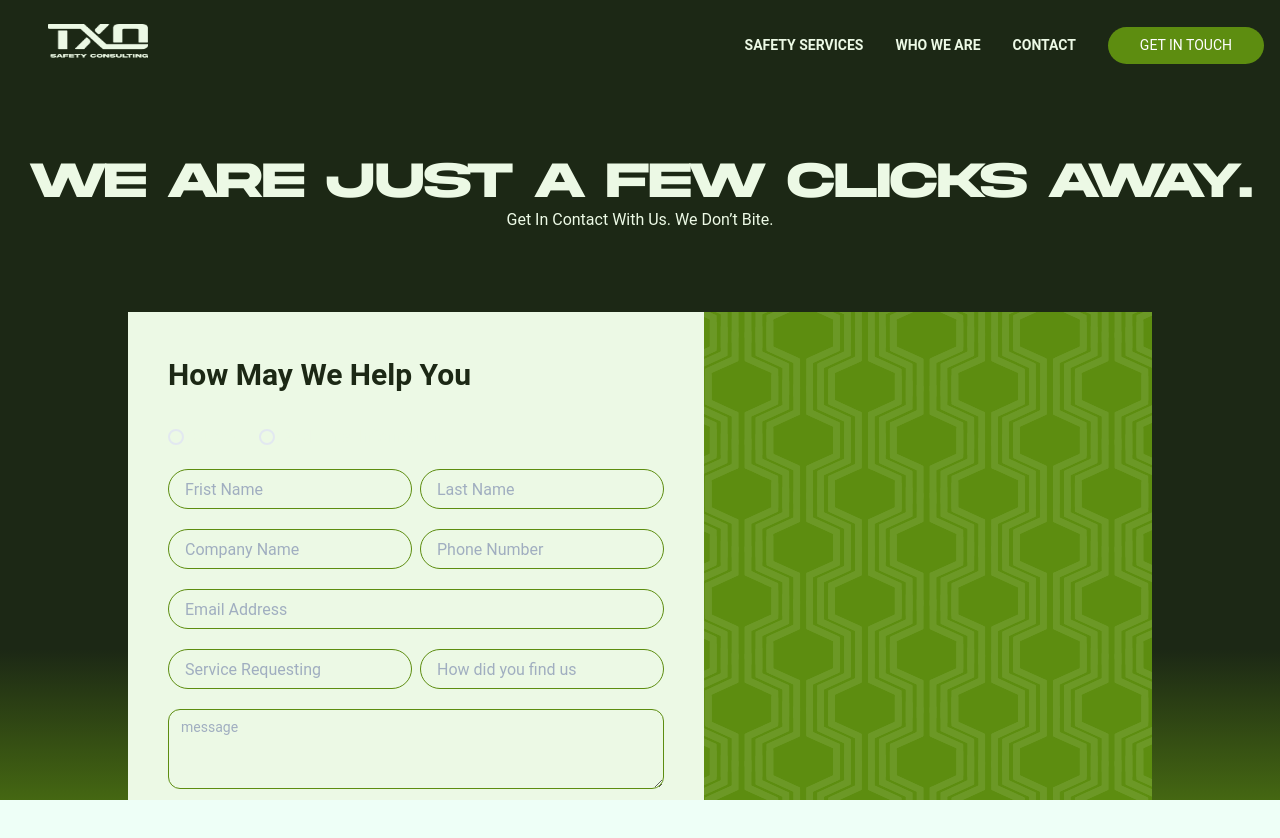
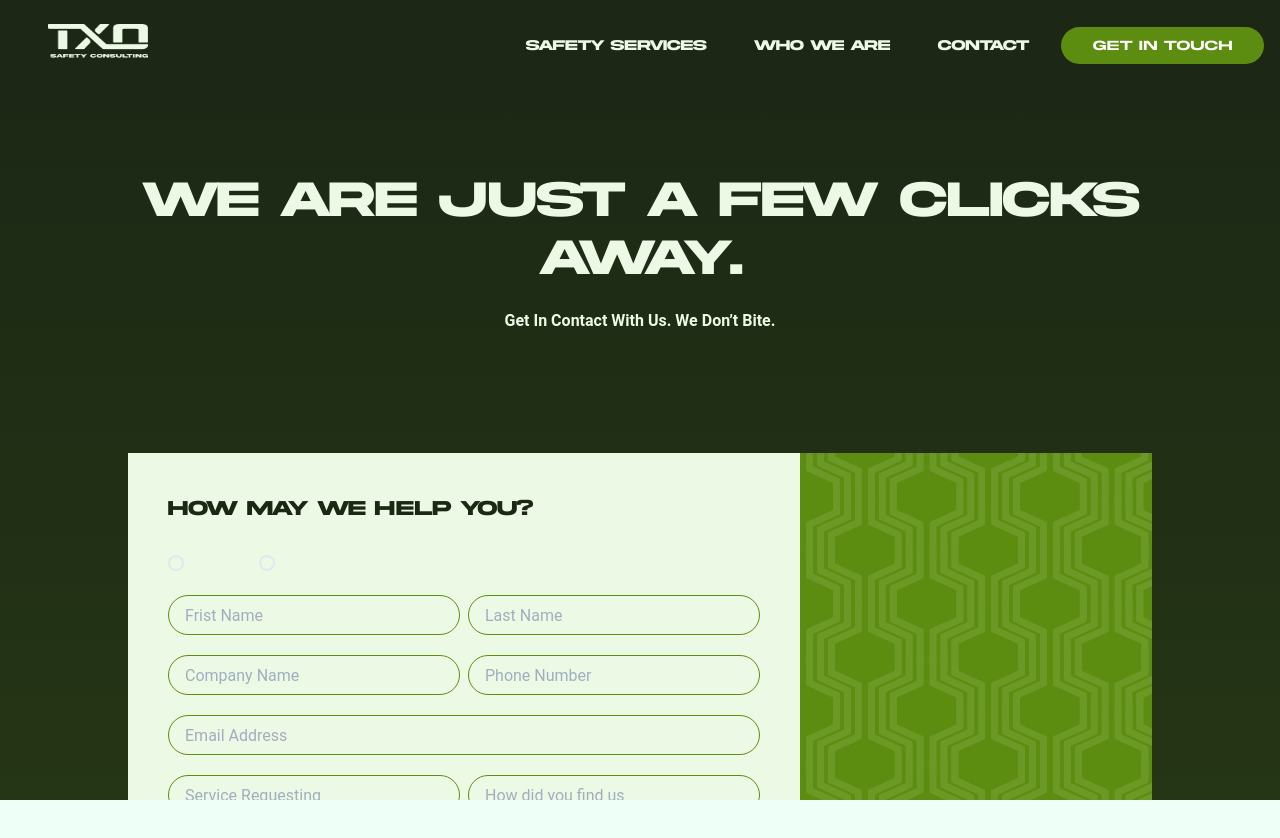
Before and after one commit to acostahf/TXO, a Next.js app: page /contact in a window 1280 px wide. Shown: the top 838 px of the page. Built offline with nearby package versions, Linux system fonts and the light colour scheme.

Commit message:
style updae

```diff
--- a/components/ContactForm.js
+++ b/components/ContactForm.js
@@ -8,6 +8,8 @@ import {
   HStack,
   Radio,
   Textarea,
+  Button,
+  ButtonGroup
 } from "@chakra-ui/react";
 import React from "react";
 
@@ -21,17 +23,19 @@ export const ContactForm = () => {
         bgSize="cover"
         bgRepeat="no-repeat"
         maxW={"5xl"}
+
       >
-        <Flex p="10" bg={"brand.300"} maxW={"xl"}>
+        <Flex p="10" bg={"brand.300"} minW={"2xl"}>
           <FormControl>
             <Flex direction={"column"} gap={"5"}>
               <FormLabel
                 htmlFor="email"
                 fontWeight="bold"
-                fontSize="3xl"
+                fontFamily={"heading"}
+                fontSize="xl"
                 color="brand.400"
               >
-                How May We Help You
+                How May We Help You?
               </FormLabel>
               <RadioGroup defaultValue="Itachi" color="brand.300">
                 <HStack spacing="24px">
@@ -105,6 +109,20 @@ export const ContactForm = () => {
                 placeholder="message"
                 size="sm"
               />
+               <ButtonGroup >
+                  <Button
+                    rounded="full"
+                    px="6"
+                    bgColor="brand.200"
+                    _hover={{ bg: 'brand.100' }}
+                    color="white"
+                    variant="solid"
+                    fontFamily={"heading"}
+                    fontSize={"x-small"}
+                  >
+                     GET IN TOUCH
+                    </Button>
+                  </ButtonGroup>
             </Flex>
           </FormControl>
         </Flex>
--- a/components/Navbar.js
+++ b/components/Navbar.js
@@ -148,6 +148,8 @@ export default function WithSubnavigation() {
               textColor="white"
               fontSize={{ base: "xx-small", sm: "sm" }}
               bg="brand.200"
+              _hover={{ bg: 'brand.100' }}
+              fontFamily={"heading"}
               rounded="full"
               px={{ base: "2", sm: "8" }}
               py={{ base: "2", sm: "2" }}
@@ -171,7 +173,7 @@ const DesktopNav = () => {
   const popoverContentBgColor = useColorModeValue("white", "gray.800");
 
   return (
-    <Stack direction={"row"} spacing={4} align="center">
+    <Stack direction={"row"} spacing={8} align="center">
       {NavItems.map((navItem) => (
         <Box key={navItem.label}>
           <Popover trigger={"hover"} placement={"bottom-start"}>
@@ -182,6 +184,7 @@ const DesktopNav = () => {
                   fontSize={"sm"}
                   fontWeight={"bold"}
                   color={linkColor}
+                  fontFamily={"heading"}
                   _hover={{
                     textDecoration: "none",
                     color: linkHoverColor,
--- a/pages/contact.js
+++ b/pages/contact.js
@@ -13,18 +13,18 @@ const Contact = () => {
       direction={"column"}
       justify="center"
       minH="100vh"
-      bgGradient={["linear( brand.400 70%,  brand.200 )"]}
-      // bgColor="brand.400"
+      bgGradient={["linear( brand.400 ,  brand.600 )"]}
       color="brand.300"
-      gap={"10"}
+      gap={"20"}
+      p={"20"}
     >
-      <Box justify="center" align="center">
-        <Heading className="element" as="h1" fontWeight="bold" fontSize="5xl">
+      <Box justify="center" align="center" >
+        <Heading className="element" as="h1" fontWeight="bold" fontSize="5xl" paddingBottom={"6"}>
           WE ARE JUST A FEW CLICKS AWAY.
         </Heading>
-        <Text>Get In Contact With Us. We Don’t Bite.</Text>
+        <Text fontWeight={"bold"}>Get In Contact With Us. We Don’t Bite.</Text>
       </Box>
-      <Box paddingTop="10" justify="center" align="center">
+      <Box paddingTop="10" justify="center" align="center" p={"10"}>
         <ContactForm />
       </Box>
     </Flex>
--- a/section/aboutpage/AboutHero.js
+++ b/section/aboutpage/AboutHero.js
@@ -34,7 +34,7 @@ const AboutHero = (props) => {
             <Text fontWeight="semibold" fontSize="4xl" paddingBottom="5">
               MISSION
             </Text>
-            <Text fontSize="md">
+            <Text fontSize="sm" >
               We provide safety that doesn’t break the bank and doesn’t give you
               a headache. For so long in our business, general contractors,
               construction managers, and the like have put safety as a last
```
Also changed, not shown: section/servicespage/list.js (+6 -3 lines).
